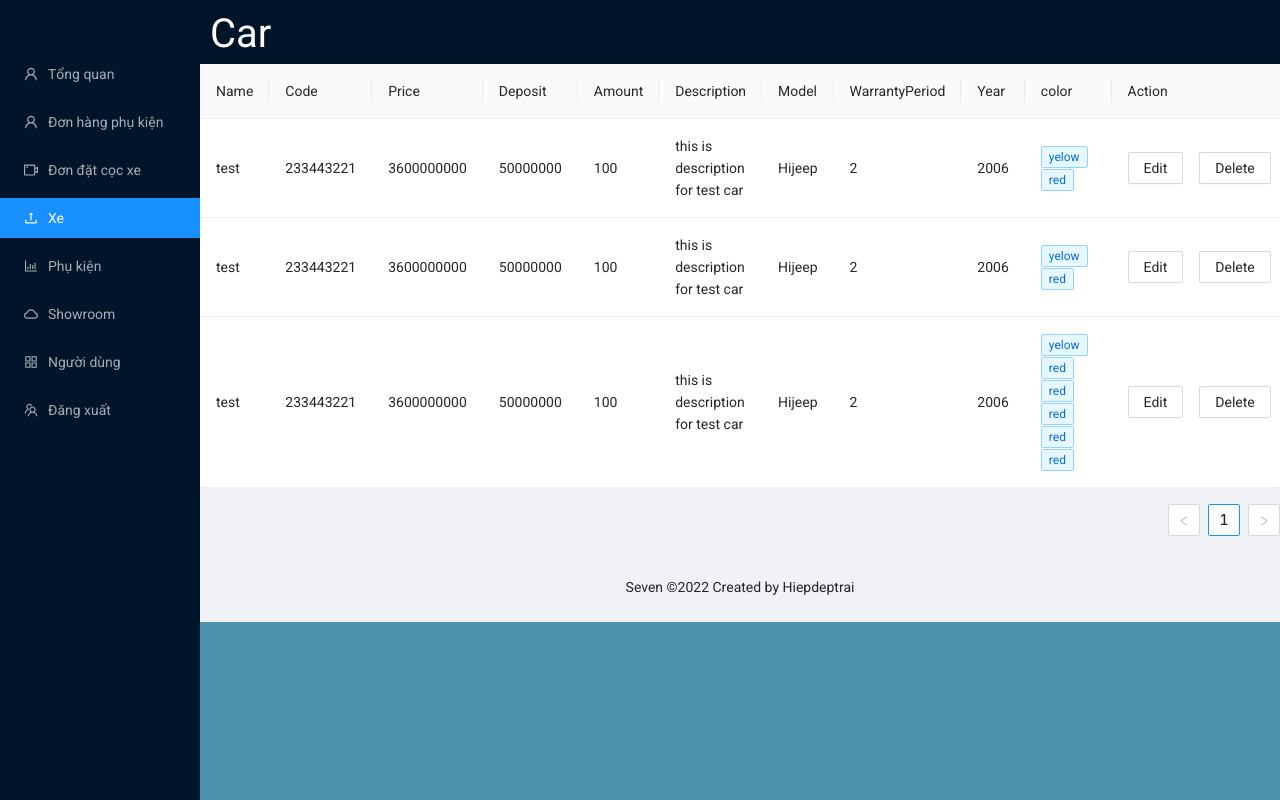
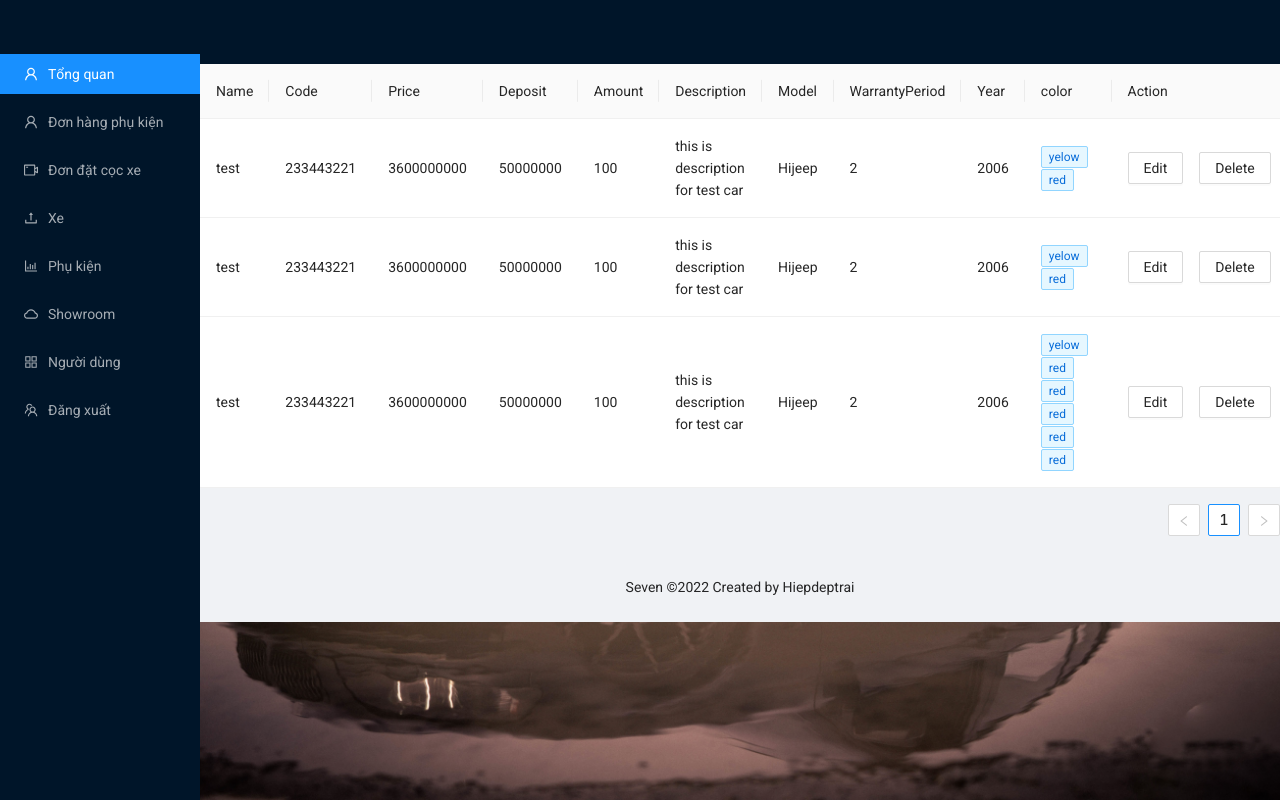
Before and after one commit to Huy-sudo/IE213_FE, a React (Create React App) app: page / in a window 1280 px wide. Built offline with nearby package versions, Linux system fonts and the light colour scheme.

Commit message:
Hiep update admin

```diff
--- a/src/App.js
+++ b/src/App.js
@@ -2,13 +2,12 @@ import './App.css';
 import LoginForm from './scenes/Auth/Login/LoginForm';
 import Signup from './scenes/Auth/Signup/index'
 import Home from './scenes/Home/index'
-import Admin from './scenes/Admin/Main/index';
+import Admin from './scenes/Admin/Main/Admin';
 import CarTable from './scenes/Admin/CarTable';
-import AccessoryTable from './scenes/Admin/AccessoryTable';
 function App() {
   return (
-    <div className="Appp">
-      <CarTable></CarTable>
+    <div className="App">
+     <Admin></Admin>
     </div>
   );
 }
--- a/src/scenes/Admin/AccessoryTable/index.js
+++ b/src/scenes/Admin/AccessoryTable/index.js
@@ -1,7 +1,7 @@
 import React, { useState } from 'react'
 import 'antd/dist/antd.css';
 import { Table, Tag, Space, Button } from 'antd';
-import Layout from "../Main/index"
+import Layout from "../Main/Layout"
 
 
 export default function AccessoryTable() {
@@ -25,7 +25,7 @@ export default function AccessoryTable() {
     ])
 
     return (
-        <Layout index="4" headName="Accessory">
+       // <Layout index="4" headName="Accessory">
         <Table dataSource={accessory}>
             <Column title="Name" dataIndex="name" key="name" />
             <Column title="Code" dataIndex="code" key="code" />
@@ -59,6 +59,6 @@ export default function AccessoryTable() {
                 )}
             />
         </Table>
-        </Layout>
+       // </Layout>
     )
 }
--- a/src/scenes/Admin/CarTable/index.js
+++ b/src/scenes/Admin/CarTable/index.js
@@ -1,7 +1,7 @@
 import React, { useState } from 'react'
 import 'antd/dist/antd.css';
 import { Table, Tag, Space, Button } from 'antd';
-import Layout from "../Main/index"
+import Layout from "../Main/Layout"
 
 
 export default function CarTable() {
@@ -73,7 +73,7 @@ export default function CarTable() {
     ])
 
     return (
-        <Layout index="3" headName="Car">
+        //<Layout index="3" headName="Car">
             <Table dataSource={car}>
                 <Column title="Name" style={{fontWeight: 'bold'}} dataIndex="name" key="name" />
                 <Column title="Code" dataIndex="code" key="code" />
@@ -109,6 +109,6 @@ export default function CarTable() {
                     )}
                 />
             </Table>
-        </Layout>
+        //</Layout>
     )
 }
--- /dev/null
+++ b/src/scenes/Admin/Main/Admin.js
@@ -0,0 +1,31 @@
+import React from 'react'
+import CarTable from '../CarTable'
+import AccessoryTable from '../AccessoryTable'
+import {
+    Routes,
+    Route
+} from "react-router-dom";
+import LayoutAdmin from './Layout';
+
+
+export default function Admin() {
+    return (
+        <div>
+            <LayoutAdmin>
+                <Routes>
+                    <Route exact path="/" element={<CarTable/>}/>
+
+                    <Route path="/car" element={<CarTable/>}/>
+
+                    <Route path="/accessory" element={<AccessoryTable />}/>
+
+                    <Route path="*" element={
+                        <main style={{ padding: "1rem" }}>
+                            <p>404 not found!</p>
+                        </main>
+                    }/>
+                </Routes>
+            </LayoutAdmin>
+        </div>
+    )
+}
--- /dev/null
+++ b/src/scenes/Admin/Main/Layout.js
@@ -0,0 +1,86 @@
+import { Layout, Menu } from 'antd';
+import 'antd/dist/antd.css';
+import React from 'react'
+import { Link, BrowserRouter, Routes, Route } from 'react-router-dom'
+import {
+    AppstoreOutlined,
+    BarChartOutlined,
+    CloudOutlined,
+    TeamOutlined,
+    UserOutlined,
+    UploadOutlined,
+    VideoCameraOutlined,
+} from '@ant-design/icons';
+import CarTable from '../CarTable'
+import AccessoryTable from '../AccessoryTable'
+const { Header, Content, Footer, Sider } = Layout;
+
+
+export default function LayoutAdmin(props) {
+    return (
+        <BrowserRouter>
+            <Layout hasSider style={{ backgroundColor: 'white' }}>
+                <Sider
+                    style={{
+                        overflow: 'auto',
+                        height: '100vh',
+                        position: 'fixed',
+                        left: 0,
+                        top: 0,
+                        bottom: 0,
+                    }}
+                >
+                    <div className="logo" />
+                    <Menu theme="dark" mode="inline" defaultSelectedKeys={['0']} style={{ marginTop: 50 }}>
+                        <Menu.Item key="0" icon={<UserOutlined />}>
+                            <Link to={`/dashboard`}>Tổng quan</Link>
+
+                        </Menu.Item>
+                        <Menu.Item key="1" icon={<UserOutlined />}>
+                            <Link to={`/accessory-bill`}>Đơn hàng phụ kiện</Link>
+                        </Menu.Item>
+
+                        <Menu.Item key="2" icon={<VideoCameraOutlined />}>
+                            <Link to={`/car-order`}>Đơn đặt cọc xe</Link>
+                        </Menu.Item>
+
+                        <Menu.Item key="3" icon={<UploadOutlined />}>
+                            <Link to='/car'>Xe</Link>
+                        </Menu.Item>
+
+                        <Menu.Item key="4" icon={<BarChartOutlined />}>
+                            <Link to={`/accessory`}>Phụ kiện</Link>
+                        </Menu.Item>
+
+                        <Menu.Item key="5" icon={<CloudOutlined />}>
+                            <Link to={`/showroom`}>Showroom</Link>
+                        </Menu.Item>
+
+                        <Menu.Item key="6" icon={<AppstoreOutlined />}>
+                            <Link to={`/user`}>Người dùng</Link>
+                        </Menu.Item>
+
+                        <Menu.Item key="7" icon={<TeamOutlined />}>
+                            <Link to={`/logout`}>Đăng xuất</Link>
+                        </Menu.Item>
+                    </Menu>
+                </Sider>
+                <Layout className="site-layout" style={{ marginLeft: 200 }}>
+                    <Header className="site-layout-background" style={{ padding: 0 }}>
+                        <h1 style={{ color: 'white', margin: '10px' }} >{props.headName}</h1>
+                        <h3 style={{ color: 'white', margin: '10px' }} >{props.userName}</h3>
+                    </Header>
+                    <Content>
+                       {props.children}
+                    </Content>
+                    <Footer style={{
+                        textAlign: 'center',
+                        // position: 'fixed',
+                        // bottom: '0px',
+                        // alignItems: 'center'
+                    }}>Seven ©2022 Created by Hiepdeptrai</Footer>
+                </Layout>
+            </Layout>
+        </BrowserRouter>
+    )
+}
--- a/src/scenes/Admin/Main/index.js
+++ /dev/null
@@ -1,75 +0,0 @@
-import { Layout, Menu } from 'antd';
-import 'antd/dist/antd.css';
-import React from 'react'
-import {
-    AppstoreOutlined,
-    BarChartOutlined,
-    CloudOutlined,
-    TeamOutlined,
-    UserOutlined,
-    UploadOutlined,
-    VideoCameraOutlined,
-} from '@ant-design/icons';
-
-const { Header, Content, Footer, Sider } = Layout;
-
-
-export default function Admin(props) {
-
-
-    return (
-        <Layout hasSider style={{backgroundColor:'white'}}>
-            <Sider
-                style={{
-                    overflow: 'auto',
-                    height: '100vh',
-                    position: 'fixed',
-                    left: 0,
-                    top: 0,
-                    bottom: 0,
-                }}
-            >
-                <div className="logo" />
-                <Menu theme="dark" mode="inline" defaultSelectedKeys={[props.index]} style={{marginTop:50}}>
-                    <Menu.Item key="11" icon={<UserOutlined />}>
-                        Tổng quan
-                    </Menu.Item>
-                    <Menu.Item key="1" icon={<UserOutlined />}>
-                        Đơn hàng phụ kiện
-                    </Menu.Item>
-                    <Menu.Item key="2" icon={<VideoCameraOutlined />}>
-                        Đơn đặt cọc xe
-                    </Menu.Item>
-                    <Menu.Item key="3" icon={<UploadOutlined />}>
-                        Xe
-                    </Menu.Item>
-                    <Menu.Item key="4" icon={<BarChartOutlined />}>
-                        Phụ kiện
-                    </Menu.Item>
-                    <Menu.Item key="5" icon={<CloudOutlined />}>
-                        Showroom
-                    </Menu.Item>
-                    <Menu.Item key="6" icon={<AppstoreOutlined />}>
-                        Người dùng
-                    </Menu.Item>
-                    <Menu.Item key="7" icon={<TeamOutlined />}>
-                        Đăng xuất
-                    </Menu.Item>
-                </Menu>
-            </Sider>
-            <Layout className="site-layout" style={{ marginLeft: 200 }}>
-                <Header className="site-layout-background" style={{ padding: 0 }}>
-                    <h1 style={{ color: 'white', margin: '10px' }} >{props.headName}</h1>
-                    <h3 style={{ color: 'white', margin: '10px' }} >{props.userName}</h3>
-                </Header>
-                <Content>{props.children}</Content>
-                <Footer style={{
-                    textAlign: 'center',
-                    // position: 'fixed',
-                    // bottom: '0px',
-                    // alignItems: 'center'
-                }}>Seven ©2022 Created by Hiepdeptrai</Footer>
-            </Layout>
-        </Layout>
-    )
-}
```
Also changed, not shown: src/scenes/Admin/Main/index.css (deleted).
